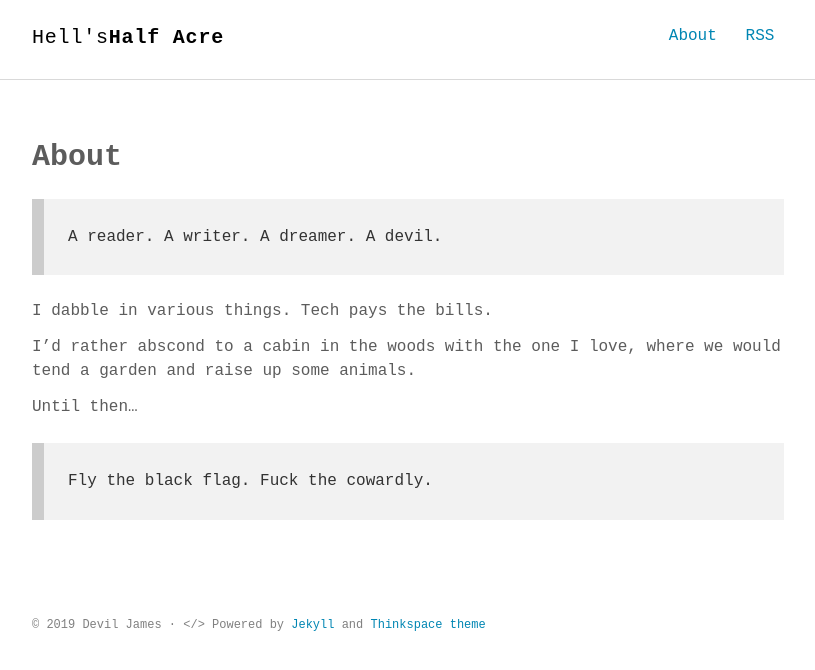
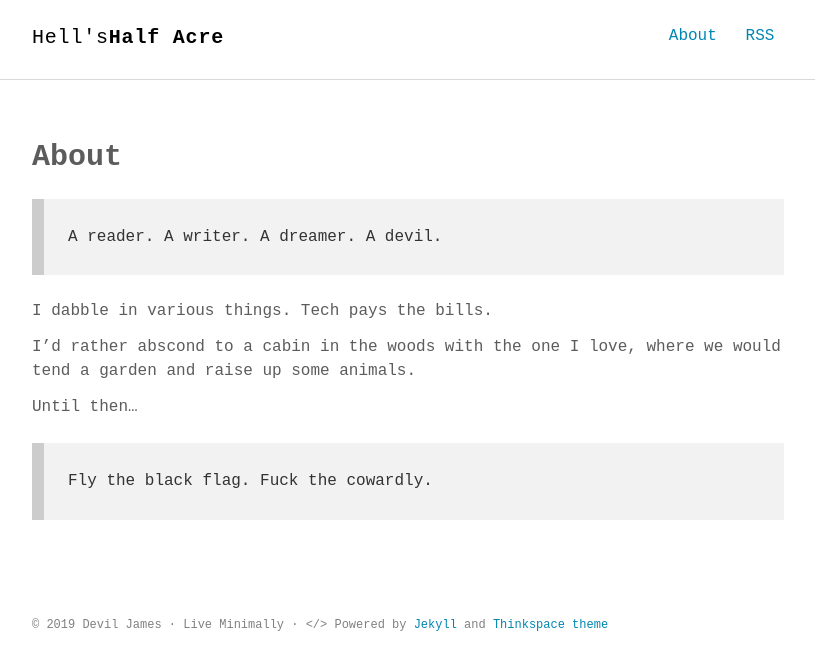
Before and after one commit to chevrenoire/chevrenoire.github.io, a Jekyll site: the page built from about.md, in a window 1280 px wide. Shown: the top 670 px of the page, without its empty margins (232-1047 px from the left). Built offline with Jekyll 4.4.1, drawn with Linux system fonts in a browser that asks for light colours; some web fonts are replaced.

Commit message:
footer.html

```diff
--- a/_includes/footer.html
+++ b/_includes/footer.html
@@ -1,5 +1,5 @@
 <footer class="site-footer">
   <div class="container">
-    <small class="block">&copy; {{ site.time | date: '%Y' }} {{ site.author.name }} &middot; &lt;/&gt; Powered by <a href="https://jekyllrb.com/">Jekyll</a> and <a href="https://github.com/heiswayi/thinkspace">Thinkspace theme</a></small>
+    <small class="block">&copy; {{ site.time | date: '%Y' }} {{ site.author.name }} &middot; Live Minimally &middot; &lt;/&gt; Powered by <a href="https://jekyllrb.com/">Jekyll</a> and <a href="https://github.com/heiswayi/thinkspace">Thinkspace theme</a></small>
   </div>
 </footer>
```
